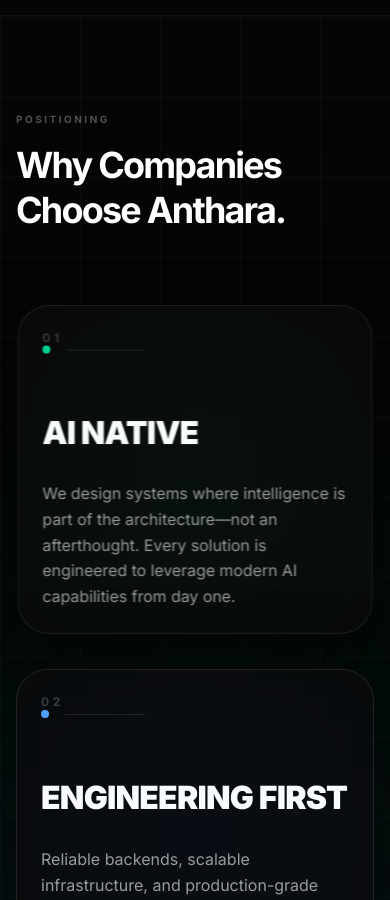
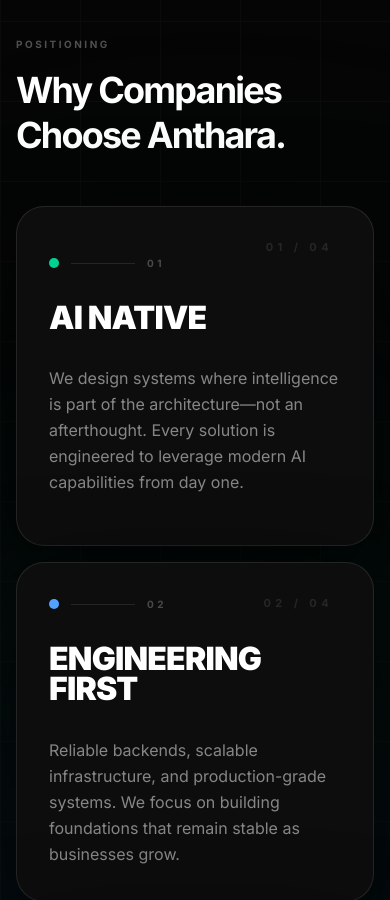
Before and after one commit to antharaa-ai/anthara-ai, a Next.js app: page / in a window 390 px wide. Shown: the part 1100-2000 px from the top of the page. Built offline with nearby package versions, Linux system fonts and the light colour scheme.

Commit message:
optimized!

```diff
--- a/components/sections/FinalCTA.tsx
+++ b/components/sections/FinalCTA.tsx
@@ -52,6 +52,7 @@
         >
           <MagneticButton
             strength={0.45}
+            onClick={() => window.location.href = "#contact"}
             className="text-[17px] md:text-[28px] font-bold uppercase tracking-[0.16em] md:tracking-[0.2em] text-white hover:Satoshi transition-all duration-300 group cursor-pointer"
           >
             Start a Project <span className="inline-block group-hover:translate-x-4 transition-transform">→</span>
--- a/components/sections/Footer.tsx
+++ b/components/sections/Footer.tsx
@@ -19,7 +19,7 @@
               href="mailto:contact.anthara@gmail.com"
               className="text-[26px] sm:text-[32px] md:text-[40px] font-bold Satoshi text-white hover:text-white/60 transition-colors tracking-tighter break-all"
             >
-              contact@anthara
+              contact.anthara@gmail.com
             </a>
           </motion.div>
 
--- a/components/sections/WhyAnthara.tsx
+++ b/components/sections/WhyAnthara.tsx
@@ -1,6 +1,6 @@
 "use client";
 
-import { useRef } from "react";
+import { useRef, useState, useEffect } from "react";
 import { motion, useScroll, useTransform } from "framer-motion";
 import Image from "next/image";
 import AnimatedCounter from "@/components/ui/AnimatedCounter";
@@ -10,21 +10,33 @@
     number: "01",
     title: "AI NATIVE",
     desc: "We design systems where intelligence is part of the architecture—not an afterthought. Every solution is engineered to leverage modern AI capabilities from day one.",
+    color: "bg-emerald-400",
+    glow: "from-emerald-500/30",
+    accent: "emerald",
   },
   {
     number: "02",
     title: "ENGINEERING FIRST",
     desc: "Reliable backends, scalable infrastructure, and production-grade systems. We focus on building foundations that remain stable as businesses grow.",
+    color: "bg-blue-400",
+    glow: "from-blue-500/30",
+    accent: "blue",
   },
   {
     number: "03",
     title: "OUTCOME FOCUSED",
     desc: "Technology is only valuable when it drives measurable business outcomes. Every system we build is engineered around efficiency, automation, and impact.",
+    color: "bg-amber-400",
+    glow: "from-amber-500/30",
+    accent: "amber",
   },
   {
     number: "04",
     title: "PRODUCTION READY",
     desc: "Deployment, observability, monitoring, and scalability are considered from the beginning. We engineer systems designed for real-world usage.",
+    color: "bg-violet-400",
+    glow: "from-violet-500/30",
+    accent: "violet",
   },
 ];
 
@@ -33,12 +45,12 @@
   i: number;
   total: number;
   progress: ReturnType<typeof useScroll>["scrollYProgress"];
+  isMobile: boolean;
 }
 
-function Card({ reason, i, total, progress }: CardProps) {
-  // Each card scales down as scroll progresses past it
-  // Card 0 shrinks the most, last card never shrinks
-  const targetScale = 1 - (total - 1 - i) * 0.05;
+function Card({ reason, i, total, progress, isMobile }: CardProps) {
+  // Exact Skiper formula: scale goes from 1 → targetScale over [i * (1/total), 1]
+  const targetScale = Math.max(0.7, 1 - (total - i - 1) * 0.06);
 
   const scale = useTransform(
     progress,
@@ -46,208 +58,125 @@
     [1, targetScale]
   );
 
+  if (isMobile) {
+    // On mobile: plain card, no sticky, no scale
     return (
-    // Each card gets its OWN sticky wrapper — this is the key
-    // h-screen means each card takes up one screen height of scroll
+      <div className="mb-4 w-full max-w-5xl mx-auto">
+        <CardInner reason={reason} i={i} total={total} />
+      </div>
+    );
+  }
 
-    <div className="py-4 md:h-screen md:sticky md:top-0 flex items-center justify-center">
+  return (
+    // sticky + top-0 h-screen: each card pins to viewport while you scroll
+    <div className="sticky top-0 h-screen flex items-center justify-center">
       <motion.div
         style={{
           scale,
           transformOrigin: "top center",
-          // Visual offset so you can see cards stacking beneath
         }}
-        className="
-group
-relative
-overflow-hidden
-w-full
-max-w-5xl
-rounded-[32px]
-border
-border-white/10
-bg-[#0B0B0B]/90
-backdrop-blur-xl
-p-6
-sm:p-8
-md:p-16
-min-h-[320px]
-md:min-h-[420px]
-flex
-flex-col
-justify-center
-shadow-[0_40px_100px_rgba(0,0,0,0.5)]
-transition-all
-duration-700
-hover:border-white/20
-hover:shadow-[0_0_80px_rgba(255,255,255,0.05)]
-"
-      ><div
-          className={`
-    absolute
-    inset-0
-    opacity-20
-    blur-[80px]
-    pointer-events-none
-
-    ${i === 0
-              ? "bg-emerald-500/20"
-              : i === 1
-                ? "bg-blue-500/20"
-                : i === 2
-                  ? "bg-amber-500/20"
-                  : "bg-violet-500/20"
-            }
-  `}
-        />
-        <span className="text-white/20 text-xs sm:text-sm font-bold tracking-[0.3em] sm:tracking-[0.4em]">
-          {reason.number}
-        </span>
-        <div className="flex items-center gap-4 mb-8">
-
-          <div
-            className={`
-      w-2
-      h-2
-      rounded-full
-
-      ${i === 0
-                ? "bg-emerald-400"
-                : i === 1
-                  ? "bg-blue-400"
-                  : i === 2
-                    ? "bg-amber-400"
-                    : "bg-violet-400"
-              }
-    `}
-          />
-
-          <div className="w-20 h-px bg-white/10" />
-
-        </div>
-        <h3 className="text-[32px] sm:text-4xl md:text-6xl font-black Satoshi tracking-tight text-white mt-6 mb-6 md:mb-8">
-          {reason.title}
-        </h3>
-        <p className="text-white/60 text-base md:text-lg leading-relaxed max-w-3xl">
-          {reason.desc}
-        </p>
+        className="w-full max-w-5xl"
+      >
+        <CardInner reason={reason} i={i} total={total} />
       </motion.div>
     </div>
   );
 }
 
+function CardInner({
+  reason,
+  i,
+  total,
+}: {
+  reason: (typeof reasons)[0];
+  i: number;
+  total: number;
+}) {
+  return (
+    <div
+      className="
+        relative
+        overflow-hidden
+        w-full
+        rounded-[28px]
+        border border-white/10
+        bg-[#0d0d0d]
+        p-8 sm:p-12 md:p-16
+        min-h-[340px] md:min-h-[420px]
+        flex flex-col justify-center
+        shadow-[0_30px_100px_rgba(0,0,0,0.8)]
+        hover:border-white/20
+        transition-colors duration-500
+      "
+    >
+      {/* Ambient glow top-left */}
+      <div
+        className={`absolute -top-20 -left-20 w-64 h-64 rounded-full blur-[80px] opacity-30 bg-gradient-radial ${reason.glow} to-transparent`}
+      />
+
+      {/* Card number — top right */}
+      <span className="absolute top-8 right-10 text-white/10 text-[11px] font-bold tracking-[0.4em]">
+        {reason.number} / {String(total).padStart(2, "0")}
+      </span>
+
+      {/* Accent dot + line */}
+      <div className="flex items-center gap-3 mb-8">
+        <div className={`w-2.5 h-2.5 rounded-full shrink-0 ${reason.color}`} />
+        <div className="h-px w-16 bg-white/10" />
+        <span className="text-white/25 text-[10px] font-bold tracking-[0.35em] uppercase">
+          {reason.number}
+        </span>
+      </div>
+
+      {/* Title */}
+      <h3 className="text-[32px] sm:text-5xl md:text-[68px] font-black Satoshi tracking-tight text-white mb-6 leading-[0.95]">
+        {reason.title}
+      </h3>
+
+      {/* Description */}
+      <p className="text-white/50 text-base md:text-lg leading-relaxed max-w-2xl mt-2">
+        {reason.desc}
+      </p>
+    </div>
+  );
+}
+
 export default function WhyAnthara() {
+  // The container that useScroll tracks — must be the cards wrapper
   const containerRef = useRef<HTMLDivElement>(null);
+  const [isMobile, setIsMobile] = useState(false);
 
+  useEffect(() => {
+    const check = () => setIsMobile(window.innerWidth < 768);
+    check();
+    window.addEventListener("resize", check);
+    return () => window.removeEventListener("resize", check);
+  }, []);
+
+  // scrollYProgress goes 0→1 over the full height of containerRef
   const { scrollYProgress } = useScroll({
     target: containerRef,
     offset: ["start start", "end end"],
   });
 
   return (
-    <section id="why-anthara" className="relative bg-[#050505] ">
-      {/* Header scrolls away normally */}
-      {/* Background System */}
+    <section id="why-anthara" className="relative bg-[#050505]">
 
+      {/* ── Background decoration ─────────────────────────── */}
       <div className="absolute inset-0 overflow-hidden pointer-events-none">
-
-        {/* Grid Texture */}
-        <div
-          className="
-      absolute
-      inset-0
-      opacity-[0.025]
-      bg-[linear-gradient(to_right,#ffffff_1px,transparent_1px),linear-gradient(to_bottom,#ffffff_1px,transparent_1px)]
-      bg-[size:80px_80px]
-    "
-        />
-
-        {/* Left Emerald Glow */}
-        <div
-          className="
-      absolute
-      left-[-10%]
-      top-[20%]
-      w-[500px]
-      h-[500px]
-      bg-emerald-500/10
-      rounded-full
-      blur-[180px]
-    "
-        />
-
-        {/* Right Blue Glow */}
-        <div
-          className="
-      absolute
-      right-[-10%]
-      top-[35%]
-      w-[600px]
-      h-[600px]
-      bg-blue-500/10
-      rounded-full
-      blur-[200px]
-    "
-        />
-
-        {/* Bottom Violet Glow */}
-        <div
-          className="
-      absolute
-      bottom-[-10%]
-      left-1/2
-      -translate-x-1/2
-      w-[700px]
-      h-[400px]
-      bg-violet-500/10
-      rounded-full
-      blur-[180px]
-    "
-        />
-
-        {/* Engineering Rings */}
-        <div
-          className="
-      absolute
-      top-1/2
-      left-1/2
-      -translate-x-1/2
-      -translate-y-1/2
-      w-[1000px]
-      h-[1000px]
-      opacity-[0.06]
-    "
-        >
-          <div className="absolute inset-0 rounded-full border border-white/10" />
-          <div className="absolute inset-[10%] rounded-full border border-white/10" />
-          <div className="absolute inset-[20%] rounded-full border border-white/10" />
-          <div className="absolute inset-[30%] rounded-full border border-white/10" />
-          <div className="absolute inset-[40%] rounded-full border border-white/10" />
+        <div className="absolute inset-0 opacity-[0.025] bg-[linear-gradient(to_right,#ffffff_1px,transparent_1px),linear-gradient(to_bottom,#ffffff_1px,transparent_1px)] bg-[size:80px_80px]" />
+        <div className="absolute left-[-10%] top-[20%] w-[500px] h-[500px] bg-emerald-500/10 rounded-full blur-[180px]" />
+        <div className="absolute right-[-10%] top-[35%] w-[600px] h-[600px] bg-blue-500/10 rounded-full blur-[200px]" />
+        <div className="absolute bottom-[-10%] left-1/2 -translate-x-1/2 w-[700px] h-[400px] bg-violet-500/10 rounded-full blur-[180px]" />
+        <div className="absolute inset-0 flex items-center justify-center opacity-[0.02]">
+          <div className="relative w-[900px] h-[900px]">
+            <Image src="/AntharaLogo_converted.svg" alt="" fill className="object-contain" />
           </div>
-
-        {/* Anthara Watermark */}
-        <div
-          className="
-      absolute
-      inset-0
-      flex
-      items-center
-      justify-center
-      opacity-[0.02]
-    "
-        >
-          <div className="relative w-[900px] h-[900px]">
-            <Image
-              src="/AntharaLogo_converted.svg"
-              alt=""
-              fill
-              className="object-contain"
-            />
         </div>
       </div>
 
-      </div>
-      <div className="max-w-7xl mx-auto px-4 sm:px-6 lg:px-8 pt-24 md:pt-40 pb-14 md:pb-24">
+      {/* ── Section header (scrolls away before sticky kicks in) ─── */}
+      <div className="max-w-7xl mx-auto px-4 sm:px-6 lg:px-8 pt-24 md:pt-40 pb-12 md:pb-20">
         <motion.p
           initial={{ opacity: 0, y: 20 }}
           whileInView={{ opacity: 1, y: 0 }}
@@ -269,26 +198,37 @@
         </motion.h2>
       </div>
 
-
       {/*
-        Container ref for useScroll.
-        Each card is h-screen and sticky top-0 inside here.
-        So total height = cards.length * 100vh.
-        Card 1 sticks, card 2 scrolls up and sticks on top, etc.
+        ── Cards container ─────────────────────────────────────────
+        KEY: This is the element useScroll tracks.
+        On desktop each card is `sticky top-0 h-screen`, so they
+        pin themselves as you scroll through the container's height.
+        The container height = cards * 100vh which gives each card
+        exactly one viewport of scroll room.
+        On mobile: auto height, no sticking.
       */}
-      <div ref={containerRef} className="px-4 sm:px-6 lg:px-8">
+      <div
+        ref={containerRef}
+        className="px-4 sm:px-6 lg:px-8"
+        style={
+          isMobile
+            ? { paddingBottom: "3rem" }
+            : { height: `${reasons.length * 100}vh` }
+        }
+      >
         {reasons.map((reason, i) => (
           <Card
-            key={reason.title}
+            key={reason.number}
             reason={reason}
             i={i}
             total={reasons.length}
             progress={scrollYProgress}
+            isMobile={isMobile}
           />
         ))}
       </div>
 
-      {/* Metrics */}
+      {/* ── Metrics bar ──────────────────────────────────────────── */}
       <div className="max-w-7xl mx-auto px-4 sm:px-6 lg:px-8 py-14 md:py-20">
         <div className="pt-14 md:pt-24 border-t border-white/10">
           <div className="grid grid-cols-1 sm:grid-cols-2 md:grid-cols-4 gap-8 md:gap-12">
```
Also changed, not shown: components/hero/Hero.tsx (+24 -24 lines). Lines whose indentation alone changed are shown as unchanged.
